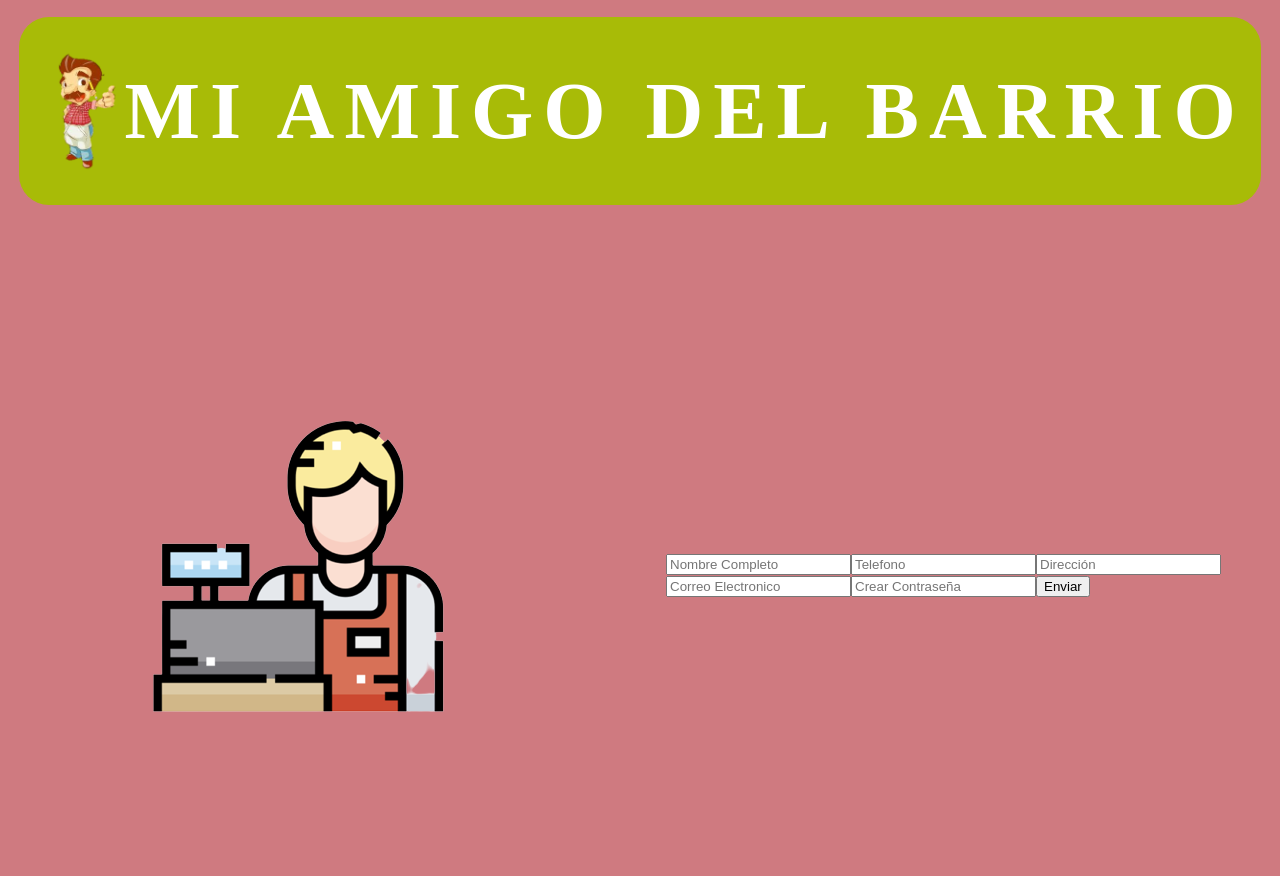
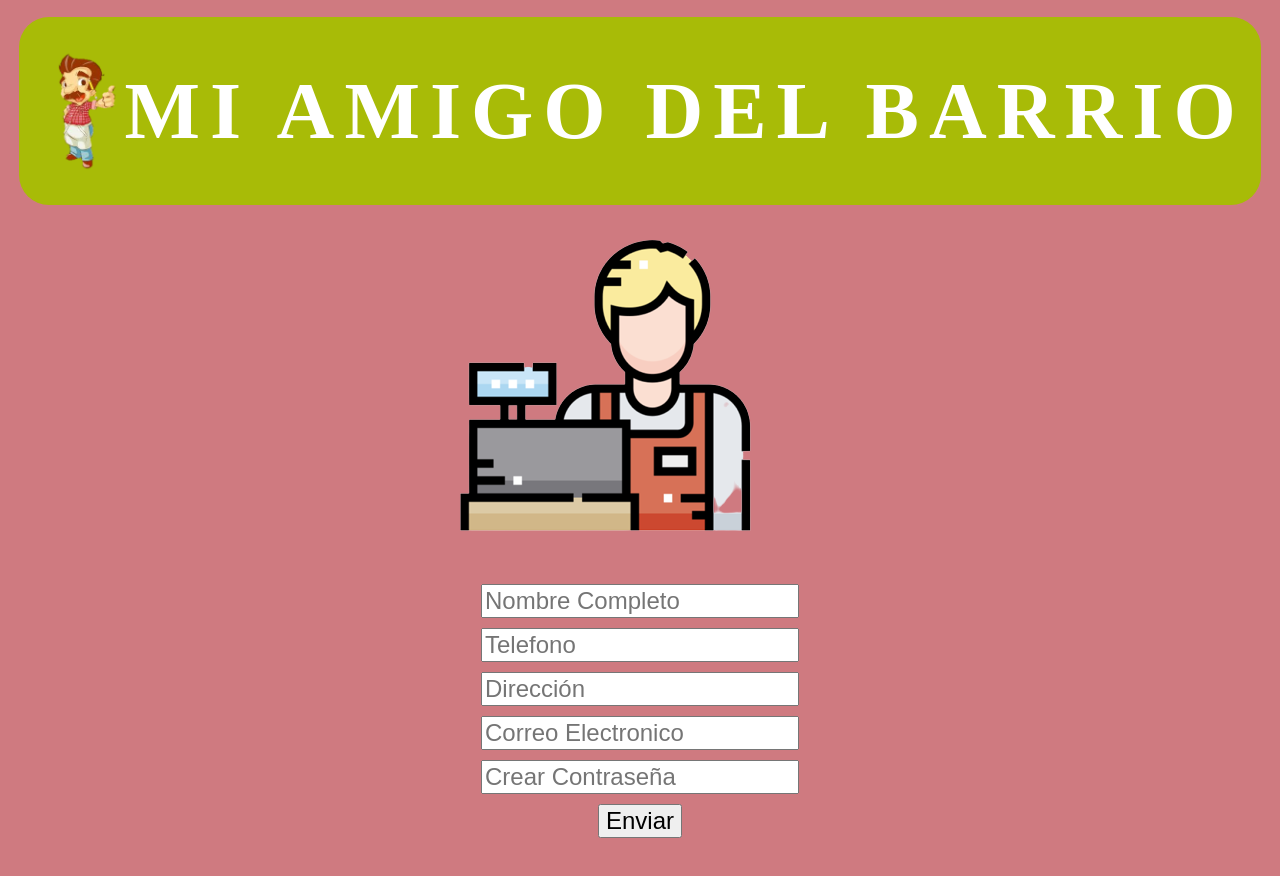
Before and after one commit to yohana12214/Coder_WEB, a React (Create React App) app in the folder FrontEnd/front/: page /creartendero in a window 1280 px wide. Shown: the top 876 px of the page. After the commit the page ends 838 px from the top, so only its background shows below. Built offline with nearby package versions, Linux system fonts and the light colour scheme; a web font is replaced by a local one.

Commit message:
se ajusta layout de CrearTendero

```diff
--- a/FrontEnd/front/src/components/CrearTendero/CrearTendero.css
+++ b/FrontEnd/front/src/components/CrearTendero/CrearTendero.css
@@ -0,0 +1,27 @@
+.container-ct{
+    width: 100%;
+    display:flex;
+    flex-direction: column;
+    justify-content: space-between;
+    align-items: center;
+}
+
+.login-ct{
+
+    display:flex;
+    gap: 10px;
+    flex-direction: column;
+    justify-content: space-around;
+    align-items: center;
+
+}
+
+.login-ct > input{
+
+    font-size: x-large;
+}
+
+.login-ct > button{
+
+    font-size: x-large;
+}
--- a/FrontEnd/front/src/components/CrearTendero/CrearTendero.jsx
+++ b/FrontEnd/front/src/components/CrearTendero/CrearTendero.jsx
@@ -1,13 +1,14 @@
 import React from 'react'
 import TenderoLogin from '../Image/TenderoLogin.png';
+import "../CrearTendero/CrearTendero.css"
 
 export const CrearTendero = () => {
   return (
-    <div className='container'>
-      <div className='container_login'>
+    <div className='container-ct'>
+      <div className='container_login-ct'>
         <img className='TenderoLogin' src={TenderoLogin} alt="img"></img>
       </div>
-      <div className='login'>
+      <div className='login-ct'>
         <input type="text" placeholder='Nombre Completo' />
         <input type="text" placeholder='Telefono' />
         <input type="text" placeholder='Dirección' />
```
